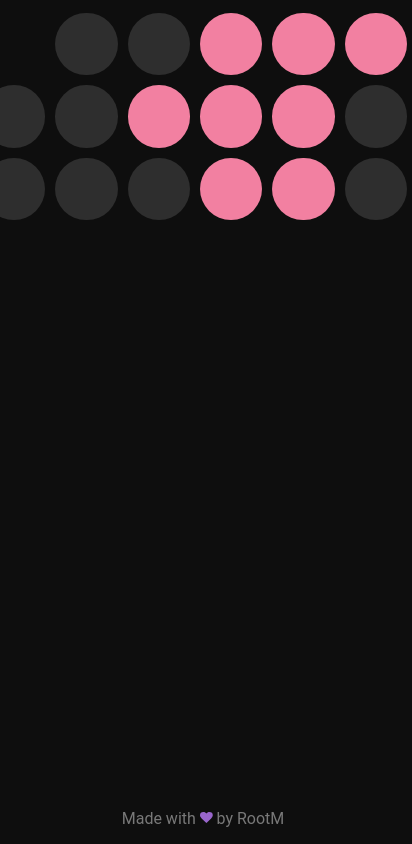
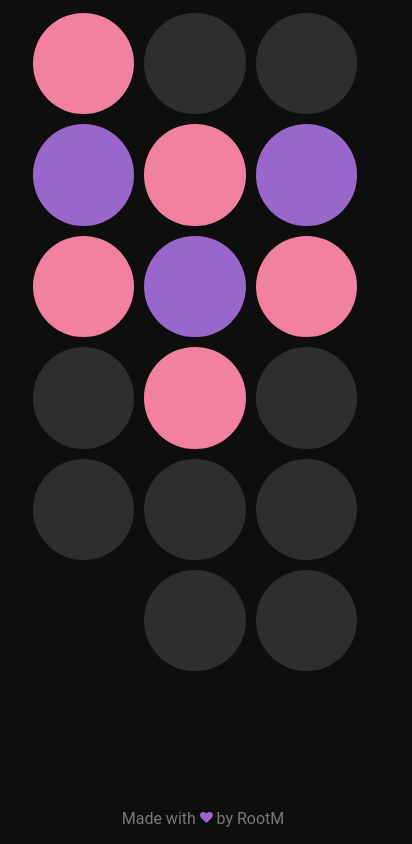
Before and after one commit to stagrim/bin_clk, a SvelteKit app: page / in a window 390 px wide. Shown: the whole page, 412 px wide, since content can reach past the window. Built offline with nearby package versions, Linux system fonts and the light colour scheme.

Commit message:
Added vertical view

```diff
--- a/src/routes/+page.svelte
+++ b/src/routes/+page.svelte
@@ -17,9 +17,9 @@
 		return () => clearInterval(handle)
 	})
 
-    // Custamizations
+    // Customizations
 
-    let split = false
+    let split = true
 
     let odd_heart: Boolean
     $: odd_heart = hours.at(-1) === '1'
@@ -48,8 +48,12 @@
 <style lang="scss">
     $main: #f280a1;
     $secondary: #9966cc;
+
     $diameter: 16vw;
     $diameter-height-breakpoint: 26vh;
+
+    $diameter-vertical: 15vh;
+    $diameter-height-breakpoint-vertical: 26vw;
 
     * {
         font-family: "Roboto", "Helvetica", "Arial", sans-serif;
@@ -97,6 +101,25 @@
     }
 
     .heart.odd_heart {
-        fill: $secondary
+        fill: $secondary;
+    }
+
+    @media (max-width: 800px) {
+        .container {
+            justify-content: center;
+            flex-direction: row;
+        }
+
+        .row {
+            display: flex;
+            flex-direction: column-reverse;
+
+        }
+
+        .circle {
+            height: min($diameter-vertical, $diameter-height-breakpoint-vertical);
+            width: $diameter-vertical;
+            max-width: $diameter-height-breakpoint-vertical;
+        }
     }
 </style>
```
